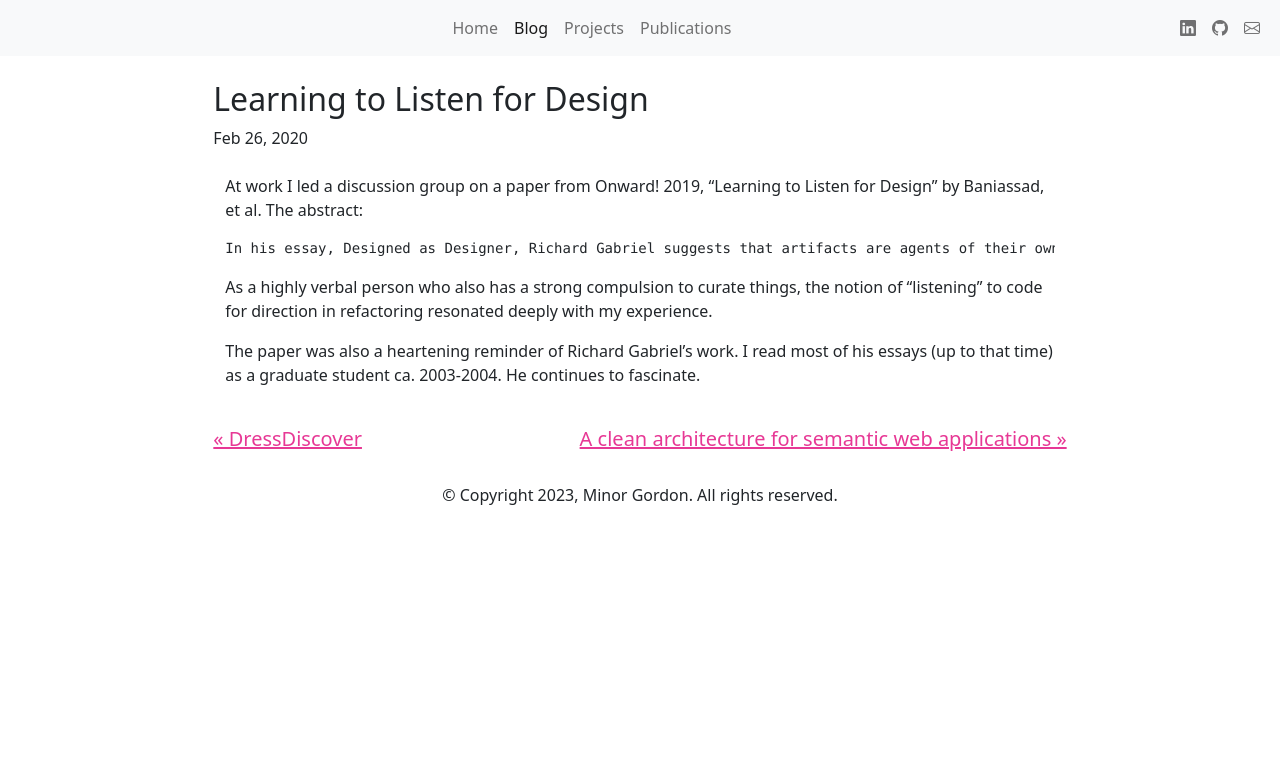
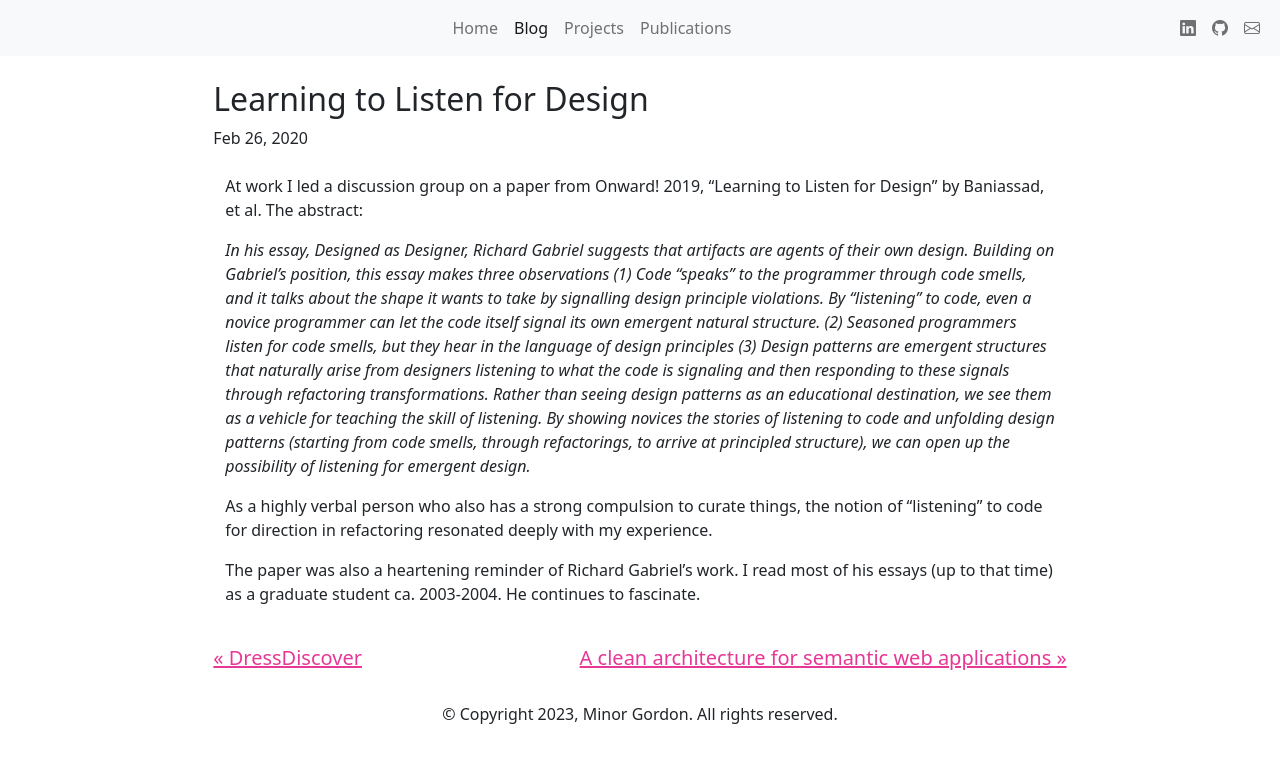
Before and after one commit to minorg/minorgordon.net, a Jekyll site: the page built from _posts/2020-02-26-gabriel.md, in a window 1280 px wide. Shown: the top 763 px of the page. Built offline with Jekyll 4.4.1, drawn with Linux system fonts in a browser that asks for light colours; nearby versions of some CDN libraries.

Commit message:
fix formatting

```diff
--- a/_posts/2020-02-26-gabriel.md
+++ b/_posts/2020-02-26-gabriel.md
@@ -7,7 +7,7 @@ description: Leading a discussion group on a paper from Onward! 2019, "Learning
 
 At work I led a discussion group on a paper from Onward! 2019, "Learning to Listen for Design" by Baniassad, et al. The abstract:
 
-    In his essay, Designed as Designer, Richard Gabriel suggests that artifacts are agents of their own design. Building on Gabriel’s position, this essay makes three observations (1) Code “speaks” to the programmer through code smells, and it talks about the shape it wants to take by signalling design principle violations. By "listening" to code, even a novice programmer can let the code itself signal its own emergent natural structure. (2) Seasoned programmers listen for code smells, but they hear in the language of design principles (3) Design patterns are emergent structures that naturally arise from designers listening to what the code is signaling and then responding to these signals through refactoring transformations. Rather than seeing design patterns as an educational destination, we see them as a vehicle for teaching the skill of listening. By showing novices the stories of listening to code and unfolding design patterns (starting from code smells, through refactorings, to arrive at principled structure), we can open up the possibility of listening for emergent design.
+> In his essay, Designed as Designer, Richard Gabriel suggests that artifacts are agents of their own design. Building on Gabriel’s position, this essay makes three observations (1) Code “speaks” to the programmer through code smells, and it talks about the shape it wants to take by signalling design principle violations. By "listening" to code, even a novice programmer can let the code itself signal its own emergent natural structure. (2) Seasoned programmers listen for code smells, but they hear in the language of design principles (3) Design patterns are emergent structures that naturally arise from designers listening to what the code is signaling and then responding to these signals through refactoring transformations. Rather than seeing design patterns as an educational destination, we see them as a vehicle for teaching the skill of listening. By showing novices the stories of listening to code and unfolding design patterns (starting from code smells, through refactorings, to arrive at principled structure), we can open up the possibility of listening for emergent design.
 
 As a highly verbal person who also has a strong compulsion to curate things, the notion of "listening" to code for direction in refactoring resonated deeply with my experience.
 
```
